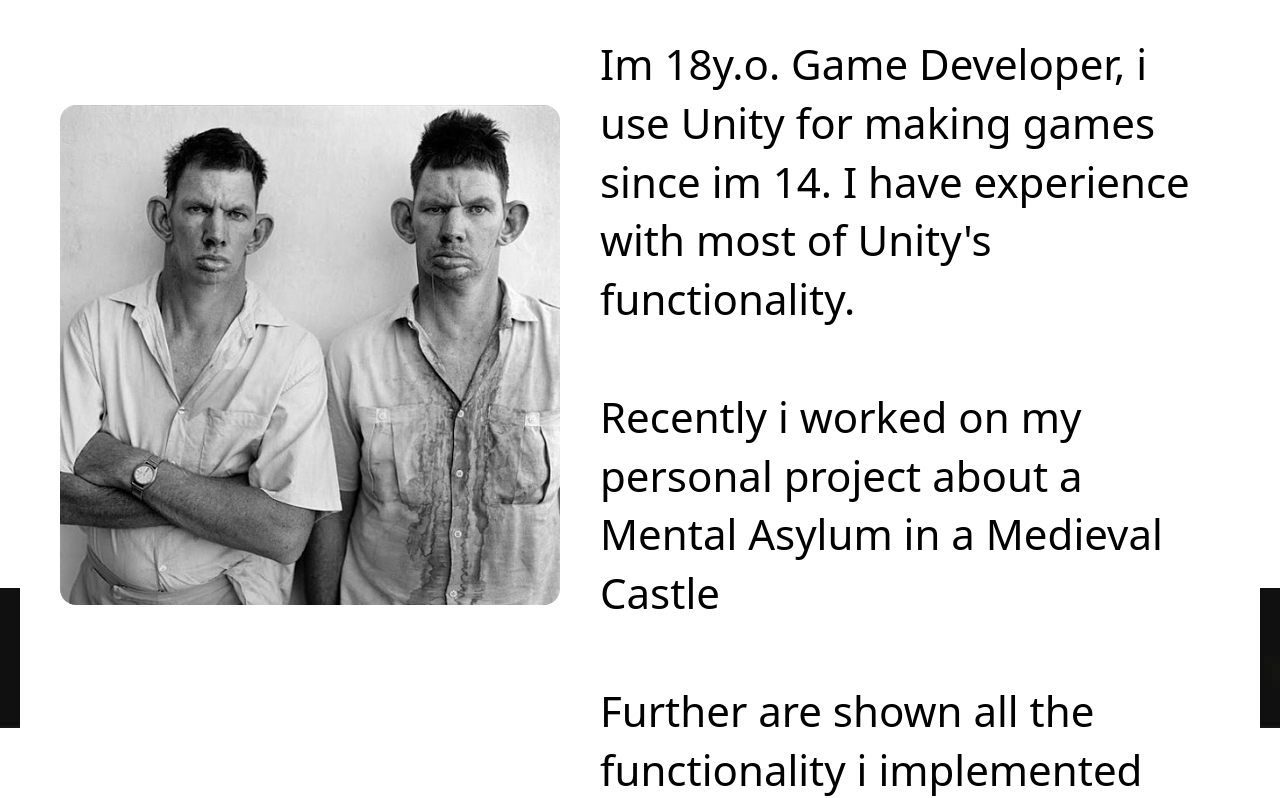
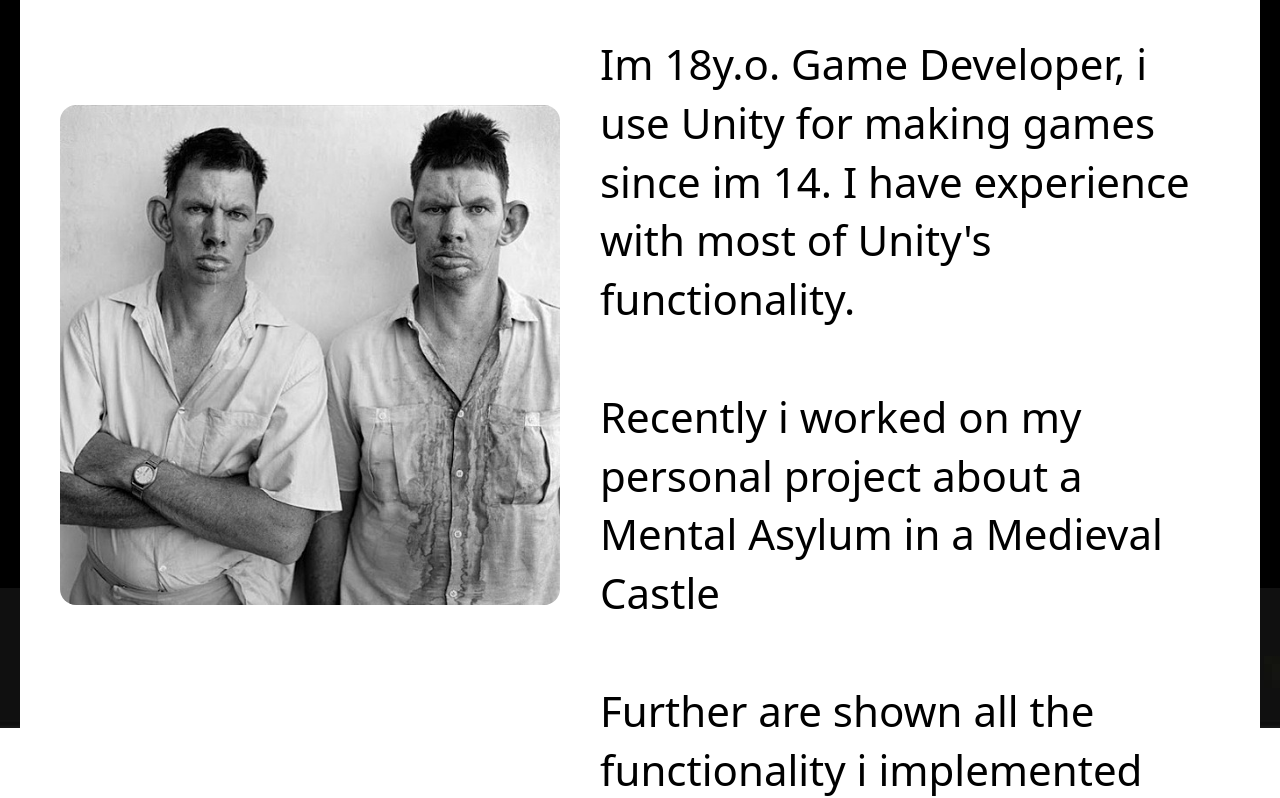
Before and after one commit to krvtss/stronghold_asylum, a plain HTML site: page index.html in a window 1280 px wide. Shown: the part 212-1010 px from the top of the page. Drawn offline with nearby package versions, Linux system fonts and the light colour scheme.

Commit message:
Update script with new changes

```diff
--- a/index.html
+++ b/index.html
@@ -57,7 +57,7 @@
   left: 0;
   width: 100%;
   height: 100%;
-  background-color: white;
+  background-color: rgb(0, 0, 0);
   z-index: 1;
 }
 
```
